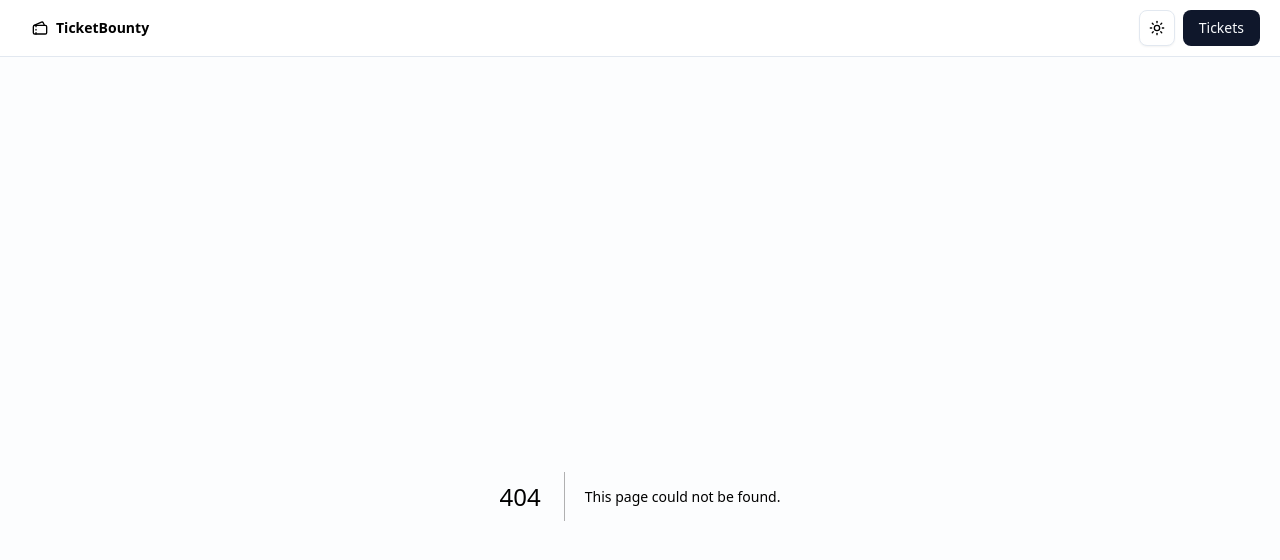
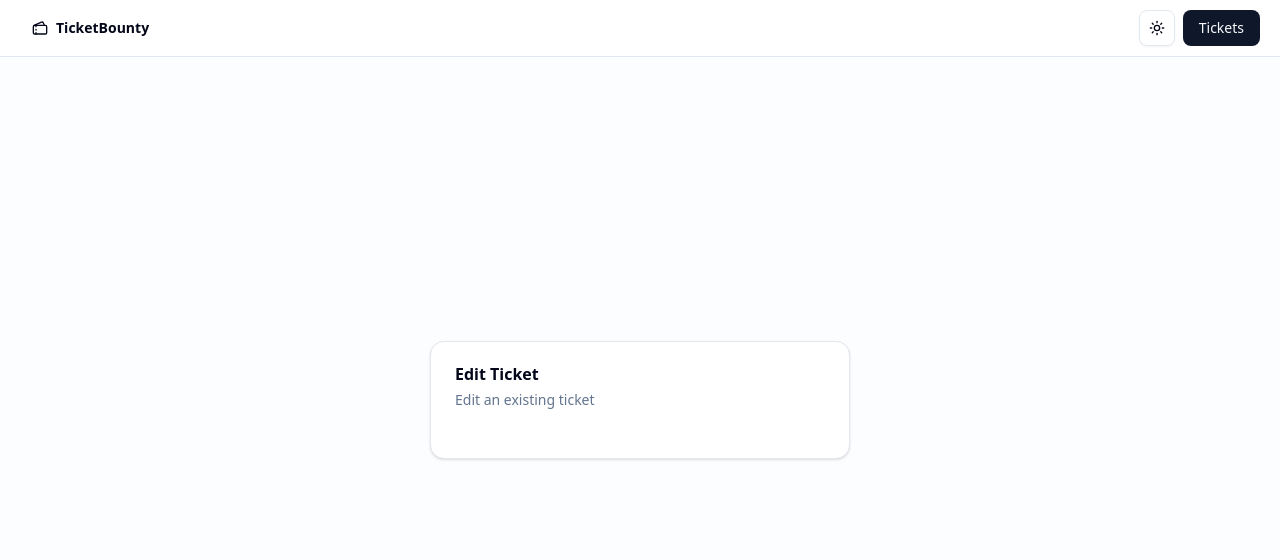
Before and after one commit to isaacrossi/the-road-to-next, a Next.js app: page /tickets/1/edit in a window 1280 px wide. Before the commit this address had no page. Shown: the top 560 px of the page. Built offline with nearby package versions, Linux system fonts and the light colour scheme; no server answers; the database is empty.

Commit message:
feat(tickets): add edit page for individual tickets

```diff
--- /dev/null
+++ b/src/app/tickets/[ticketId]/edit/page.tsx
@@ -0,0 +1,31 @@
+import { CardCompact } from "@/src/components/card-compact";
+import { getTicket } from "@/src/features/ticket/queries/get-ticket";
+import notFound from "../not-found";
+
+type TicketEditPageProps = {
+  params: {
+    ticketId: string;
+  };
+};
+
+const TicketEditPage = async ({ params }: TicketEditPageProps) => {
+  const { ticketId } = await params;
+  const ticket = await getTicket(ticketId);
+
+  if (!ticket) {
+    notFound();
+  }
+
+  return (
+    <div className="flex-1 flex flex-col justify-center items-center">
+      <CardCompact
+        title="Edit Ticket"
+        description="Edit an existing ticket"
+        className="w-full max-w-[420px] animate-fade-in-from-top"
+        content={<></>}
+      />
+    </div>
+  );
+};
+
+export default TicketEditPage;
```
